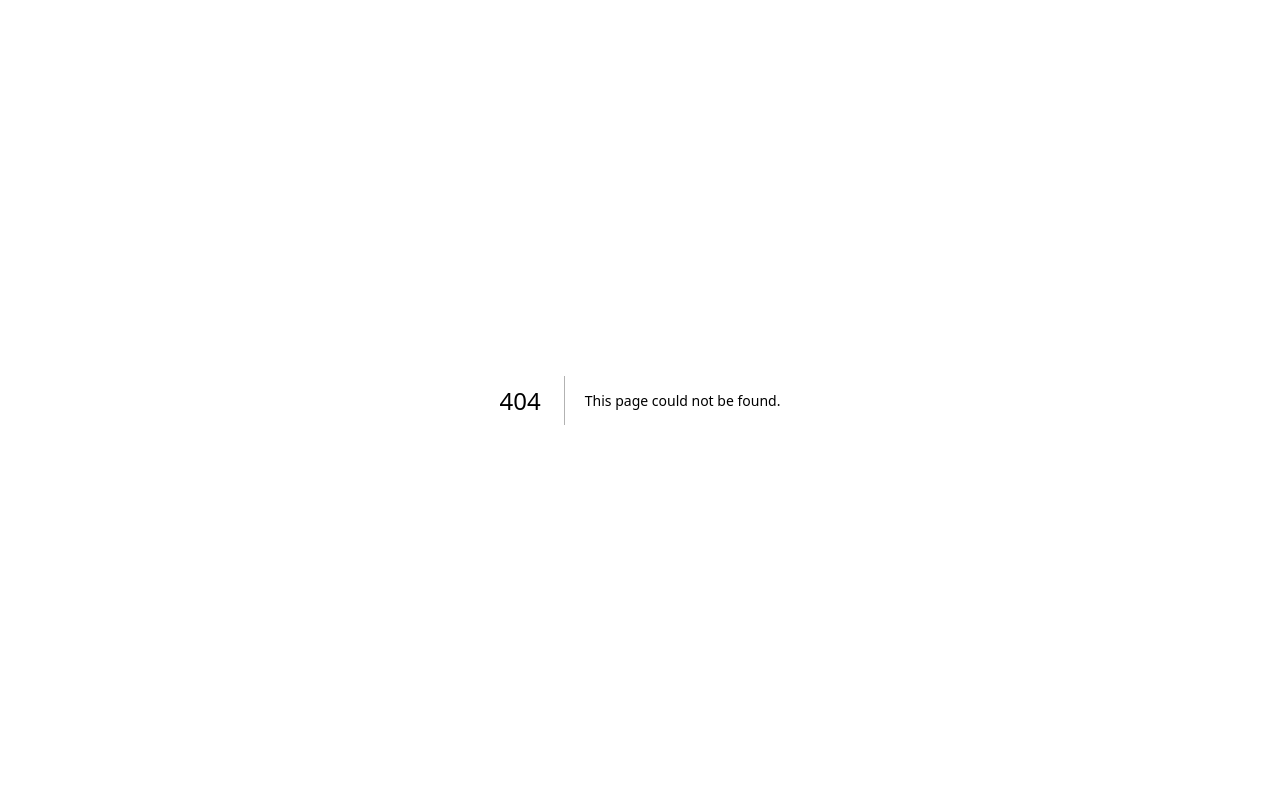
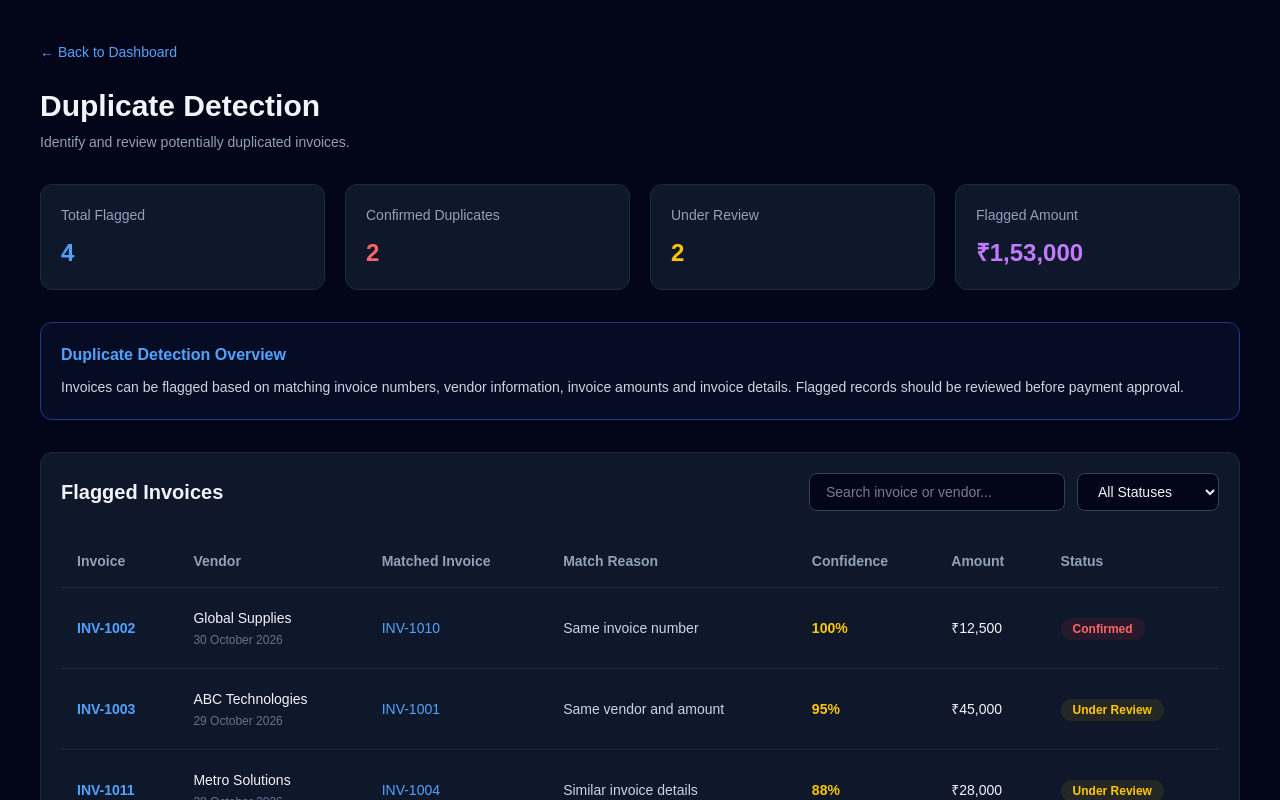
Before and after one commit to Kavan180406/invoice-validation-system, a Next.js app: page /duplicates in a window 1280 px wide. Before the commit this address had no page. Shown: the top 800 px of the page. Built offline with nearby package versions, Linux system fonts and the light colour scheme.

Commit message:
Add duplicate detection dashboard

```diff
--- /dev/null
+++ b/src/app/duplicates/page.tsx
@@ -0,0 +1,294 @@
+
+"use client";
+
+import Link from "next/link";
+import { useState } from "react";
+
+const duplicateRecords = [
+  {
+    id: "DUP-001",
+    invoice: "INV-1002",
+    vendor: "Global Supplies",
+    date: "30 October 2026",
+    amount: 12500,
+    matchedInvoice: "INV-1010",
+    matchType: "Same invoice number",
+    confidence: 100,
+    status: "Confirmed",
+  },
+  {
+    id: "DUP-002",
+    invoice: "INV-1003",
+    vendor: "ABC Technologies",
+    date: "29 October 2026",
+    amount: 45000,
+    matchedInvoice: "INV-1001",
+    matchType: "Same vendor and amount",
+    confidence: 95,
+    status: "Under Review",
+  },
+  {
+    id: "DUP-003",
+    invoice: "INV-1011",
+    vendor: "Metro Solutions",
+    date: "28 October 2026",
+    amount: 28000,
+    matchedInvoice: "INV-1004",
+    matchType: "Similar invoice details",
+    confidence: 88,
+    status: "Under Review",
+  },
+  {
+    id: "DUP-004",
+    invoice: "INV-1015",
+    vendor: "Digital World",
+    date: "27 October 2026",
+    amount: 67500,
+    matchedInvoice: "INV-1005",
+    matchType: "Same vendor and amount",
+    confidence: 96,
+    status: "Confirmed",
+  },
+];
+
+export default function DuplicatesPage() {
+  const [search, setSearch] = useState("");
+  const [filter, setFilter] = useState("All");
+
+  const filteredRecords = duplicateRecords.filter((record) => {
+    const matchesSearch =
+      record.invoice.toLowerCase().includes(search.toLowerCase()) ||
+      record.vendor.toLowerCase().includes(search.toLowerCase()) ||
+      record.matchedInvoice.toLowerCase().includes(search.toLowerCase());
+
+    const matchesFilter =
+      filter === "All" || record.status === filter;
+
+    return matchesSearch && matchesFilter;
+  });
+
+  const confirmedCount = duplicateRecords.filter(
+    (record) => record.status === "Confirmed"
+  ).length;
+
+  const reviewCount = duplicateRecords.filter(
+    (record) => record.status === "Under Review"
+  ).length;
+
+  const totalAmount = duplicateRecords.reduce(
+    (sum, record) => sum + record.amount,
+    0
+  );
+
+  return (
+    <main className="min-h-screen bg-slate-950 p-5 text-slate-100 md:p-10">
+      <div className="mx-auto max-w-7xl">
+
+        <Link
+          href="/"
+          className="text-sm text-blue-400 hover:underline"
+        >
+          ← Back to Dashboard
+        </Link>
+
+        {/* Header */}
+        <div className="mb-8 mt-6">
+          <h1 className="text-3xl font-bold">
+            Duplicate Detection
+          </h1>
+
+          <p className="mt-2 text-sm text-slate-400">
+            Identify and review potentially duplicated invoices.
+          </p>
+        </div>
+
+        {/* Summary Cards */}
+        <div className="mb-8 grid gap-5 sm:grid-cols-2 lg:grid-cols-4">
+
+          <SummaryCard
+            title="Total Flagged"
+            value={duplicateRecords.length.toString()}
+            color="text-blue-400"
+          />
+
+          <SummaryCard
+            title="Confirmed Duplicates"
+            value={confirmedCount.toString()}
+            color="text-red-400"
+          />
+
+          <SummaryCard
+            title="Under Review"
+            value={reviewCount.toString()}
+            color="text-yellow-400"
+          />
+
+          <SummaryCard
+            title="Flagged Amount"
+            value={"₹" + totalAmount.toLocaleString("en-IN")}
+            color="text-purple-400"
+          />
+
+        </div>
+
+        {/* Detection Information */}
+        <section className="mb-8 rounded-xl border border-blue-900 bg-blue-950/20 p-5">
+          <h2 className="font-semibold text-blue-400">
+            Duplicate Detection Overview
+          </h2>
+
+          <p className="mt-2 text-sm leading-6 text-slate-300">
+            Invoices can be flagged based on matching invoice numbers,
+            vendor information, invoice amounts and invoice details.
+            Flagged records should be reviewed before payment approval.
+          </p>
+        </section>
+
+        {/* Duplicate Records */}
+        <section className="rounded-xl border border-slate-800 bg-slate-900 p-5">
+
+          <div className="mb-6 flex flex-wrap items-center justify-between gap-4">
+
+            <h2 className="text-xl font-semibold">
+              Flagged Invoices
+            </h2>
+
+            <div className="flex flex-wrap gap-3">
+
+              <input
+                type="text"
+                placeholder="Search invoice or vendor..."
+                value={search}
+                onChange={(e) => setSearch(e.target.value)}
+                className="w-full rounded-lg border border-slate-700 bg-slate-950 px-4 py-2 text-sm outline-none focus:border-blue-500 sm:w-64"
+              />
+
+              <select
+                value={filter}
+                onChange={(e) => setFilter(e.target.value)}
+                className="rounded-lg border border-slate-700 bg-slate-950 px-4 py-2 text-sm outline-none"
+              >
+                <option value="All">All Statuses</option>
+                <option value="Confirmed">Confirmed</option>
+                <option value="Under Review">Under Review</option>
+              </select>
+
+            </div>
+          </div>
+
+          <div className="overflow-x-auto">
+
+            <table className="w-full text-left text-sm">
+
+              <thead className="border-b border-slate-800 text-slate-400">
+                <tr>
+                  <th className="px-4 py-4">Invoice</th>
+                  <th className="px-4 py-4">Vendor</th>
+                  <th className="px-4 py-4">Matched Invoice</th>
+                  <th className="px-4 py-4">Match Reason</th>
+                  <th className="px-4 py-4">Confidence</th>
+                  <th className="px-4 py-4">Amount</th>
+                  <th className="px-4 py-4">Status</th>
+                </tr>
+              </thead>
+
+              <tbody>
+                {filteredRecords.map((record) => (
+                  <tr
+                    key={record.id}
+                    className="border-b border-slate-800 last:border-0 hover:bg-slate-800/40"
+                  >
+
+                    <td className="px-4 py-5 font-semibold text-blue-400">
+                      {record.invoice}
+                    </td>
+
+                    <td className="px-4 py-5">
+                      {record.vendor}
+                      <p className="mt-1 text-xs text-slate-500">
+                        {record.date}
+                      </p>
+                    </td>
+
+                    <td className="px-4 py-5 text-blue-400">
+                      {record.matchedInvoice}
+                    </td>
+
+                    <td className="px-4 py-5 text-slate-300">
+                      {record.matchType}
+                    </td>
+
+                    <td className="px-4 py-5">
+                      <span className="font-semibold text-yellow-400">
+                        {record.confidence}%
+                      </span>
+                    </td>
+
+                    <td className="px-4 py-5 font-medium">
+                      ₹{record.amount.toLocaleString("en-IN")}
+                    </td>
+
+                    <td className="px-4 py-5">
+                      <span
+                        className={`whitespace-nowrap rounded-full px-3 py-1 text-xs font-semibold ${
+                          record.status === "Confirmed"
+                            ? "bg-red-500/10 text-red-400"
+                            : "bg-yellow-500/10 text-yellow-400"
+                        }`}
+                      >
+                        {record.status}
+                      </span>
+                    </td>
+
+                  </tr>
+                ))}
+
+                {filteredRecords.length === 0 && (
+                  <tr>
+                    <td
+                      colSpan={7}
+                      className="px-4 py-10 text-center text-slate-400"
+                    >
+                      No duplicate records found.
+                    </td>
+                  </tr>
+                )}
+
+              </tbody>
+
+            </table>
+
+          </div>
+
+          <p className="mt-5 text-sm text-slate-500">
+            Showing {filteredRecords.length} of {duplicateRecords.length} flagged records
+          </p>
+
+        </section>
+
+      </div>
+    </main>
+  );
+}
+
+function SummaryCard({
+  title,
+  value,
+  color,
+}: {
+  title: string;
+  value: string;
+  color: string;
+}) {
+  return (
+    <div className="rounded-xl border border-slate-800 bg-slate-900 p-5">
+      <p className="text-sm text-slate-400">
+        {title}
+      </p>
+
+      <h2 className={`mt-3 text-2xl font-bold ${color}`}>
+        {value}
+      </h2>
+    </div>
+  );
+}
```
